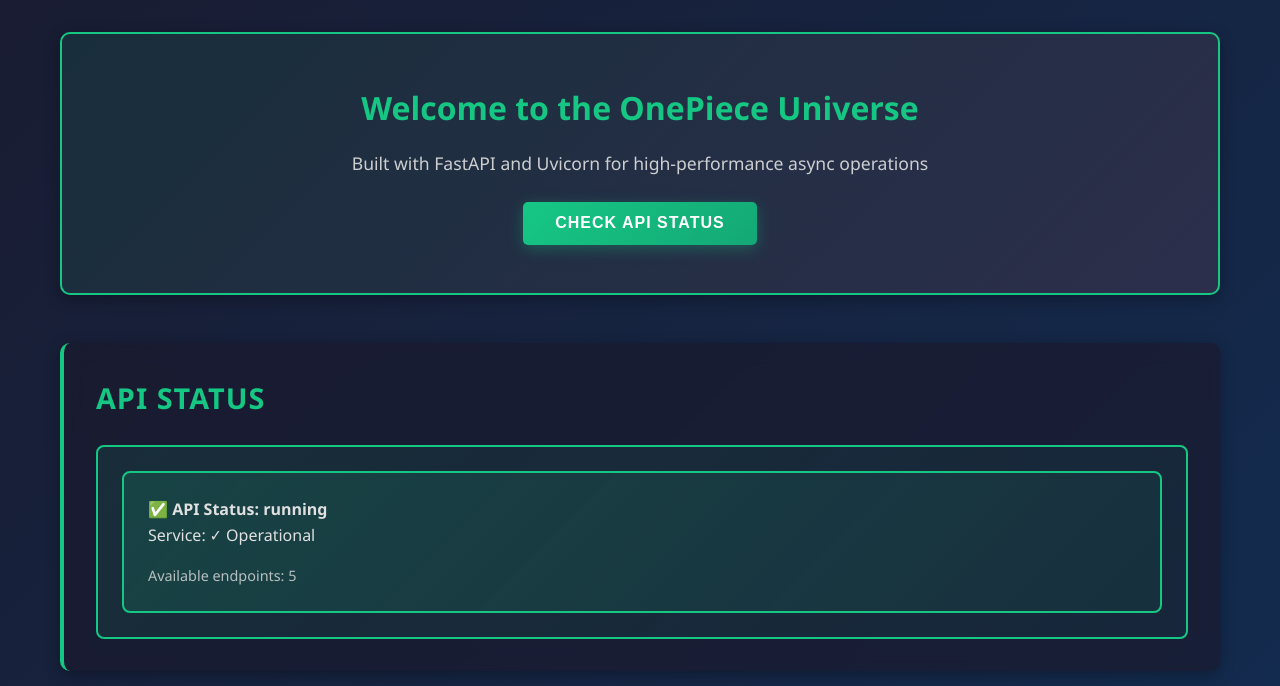
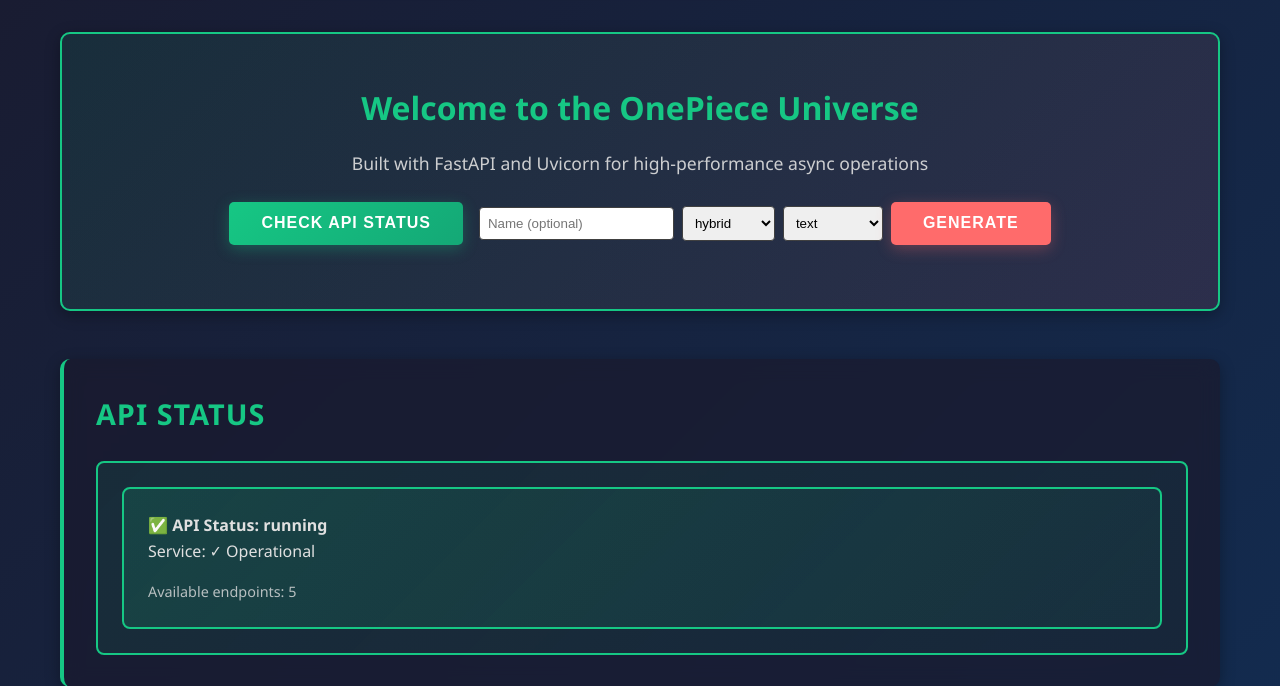
Before and after one commit to khalilabdulrahimentrepreneur-commits/oNEPIECE, a FastAPI app: page / in a window 1280 px wide. Shown: the part 255-941 px from the top of the page. Run offline with FastAPI, Linux system fonts and the light colour scheme.

Commit message:
feat: Mount Mindfighter engine to FastAPI app state, add lock + cache, wire dashboard generate UI

```diff
--- a/main.py
+++ b/main.py
@@ -13,7 +13,10 @@ import os
 from pathlib import Path
 from pydantic import BaseModel
 from typing import Any, Optional
-from mindfighter import generate, ProcessingStrategy, ContentType
+import asyncio
+import hashlib
+import json
+from mindfighter import generate, ProcessingStrategy, ContentType, mindfighter as mindfighter_instance
 
 # Initialize FastAPI application
 app = FastAPI(
@@ -97,6 +100,31 @@ async def health_check():
 
 
 # ============================================================================
+# STARTUP & SHUTDOWN EVENTS (Engine Mounting + Lock + Cache)
+# ============================================================================
+
+@app.on_event("startup")
+async def startup_event():
+    """Execute on application startup"""
+    # Mount the MindfighterEngine instance into the app state for DI
+    app.state.mindfighter = mindfighter_instance
+    app.state.mindfighter_lock = asyncio.Lock()
+    app.state.generate_cache = {}
+
+    print("🚀 FastAPI application starting...")
+    print(f"📁 Base directory: {BASE_DIR}")
+    print(f"🔧 Mindfighter Engine: Initialized")
+    print(f"🎯 API Documentation: http://localhost:8000/docs")
+    print(f"🧠 Mindfighter Ready: True")
+
+
+@app.on_event("shutdown")
+async def shutdown_event():
+    """Execute on application shutdown"""
+    print("🛑 FastAPI application shutting down...")
+
+
+# ============================================================================
 # HELLO WORLD - DIVE
 # ============================================================================
 
@@ -106,17 +134,22 @@ async def hello_world():
     try:
         base_message = "Hello, World!"
         # Generate a few variants using Mindfighter for demonstration
-        generated = generate(
-            input_data={"greeting": base_message},
-            strategy="hybrid",
-            content_type="text",
-            max_depth=1
-        )
-        return {
+        # Use the mounted engine for consistency
+        async with app.state.mindfighter_lock:
+            gen = await asyncio.to_thread(
+                app.state.mindfighter.generate,
+                {"greeting": base_message},
+                ProcessingStrategy.HYBRID,
+                ContentType.TEXT,
+                1
+            )
+        # gen is a GenerationResult object; format into public dict
+        response = {
             "message": base_message,
-            "mindfighter_variant": generated["output"],
-            "confidence": generated["confidence"]
+            "mindfighter_variant": gen.output,
+            "confidence": gen.confidence_score
         }
+        return response
     except Exception as e:
         raise HTTPException(status_code=500, detail=str(e))
 
@@ -128,19 +161,65 @@ async def hello_generate(req: HelloRequest):
         name = req.name or "World"
         greeting = f"Hello, {name}!"
 
-        result = generate(
-            input_data={"greeting": greeting, "name": name},
-            strategy=req.strategy,
-            content_type=req.content_type,
-            max_depth=req.max_depth
-        )
+        try:
+            strategy_enum = ProcessingStrategy[req.strategy.upper()]
+        except Exception:
+            strategy_enum = ProcessingStrategy.HYBRID
+        try:
+            content_type_enum = ContentType[req.content_type.upper()]
+        except Exception:
+            content_type_enum = ContentType.TEXT
+
+        # Use cache to short-circuit repeated calls
+        key_obj = {
+            "greeting": greeting,
+            "strategy": strategy_enum.value,
+            "content_type": content_type_enum.value,
+            "max_depth": req.max_depth
+        }
+        key_str = json.dumps(key_obj, sort_keys=True)
+        key = hashlib.sha256(key_str.encode()).hexdigest()
+
+        if key in app.state.generate_cache:
+            cached = app.state.generate_cache[key]
+            return {
+                "input_greeting": greeting,
+                "generated": cached["output"],
+                "strategy": cached["strategy"],
+                "confidence": cached["confidence"],
+                "processing_time": cached["processing_time"],
+                "cached": True
+            }
+
+        async with app.state.mindfighter_lock:
+            gen = await asyncio.to_thread(
+                app.state.mindfighter.generate,
+                {"greeting": greeting, "name": name},
+                strategy_enum,
+                content_type_enum,
+                req.max_depth
+            )
+
+        result = {
+            "output": gen.output,
+            "strategy": gen.strategy_used.value,
+            "processing_time": gen.processing_time,
+            "depth": gen.depth_reached,
+            "transformations": gen.transformations_applied,
+            "confidence": gen.confidence_score,
+            "metadata": gen.metadata
+        }
+
+        # Store in cache
+        app.state.generate_cache[key] = result
 
         return {
             "input_greeting": greeting,
             "generated": result["output"],
             "strategy": result["strategy"],
             "confidence": result["confidence"],
-            "processing_time": result["processing_time"]
+            "processing_time": result["processing_time"],
+            "cached": False
         }
     except Exception as e:
         raise HTTPException(status_code=400, detail=f"Hello generation failed: {str(e)}")
@@ -152,22 +231,61 @@ async def hello_generate(req: HelloRequest):
 
 @app.post("/api/v1/generate", tags=["Mindfighter"])
 async def api_generate(request: GenerationRequest):
-    """Generate content using Mindfighter algorithm
+    """Generate content using the mounted Mindfighter engine (persistent instance)
 
-    Strategies: semantic, syntactic, hybrid, recursive, iterative
-    Content Types: text, json, markdown, html, code
+    This implementation uses app.state.mindfighter with a lock and an in-memory cache
+    to provide consistent metrics and avoid duplicate heavy computations.
     """
     try:
-        result = generate(
-            input_data=request.data,
-            strategy=request.strategy,
-            content_type=request.content_type,
-            max_depth=request.max_depth
-        )
-        return {
-            "success": True,
-            "result": result
+        # resolve strategy/content_type enums
+        try:
+            strategy_enum = ProcessingStrategy[request.strategy.upper()]
+        except Exception:
+            strategy_enum = ProcessingStrategy.HYBRID
+        try:
+            content_type_enum = ContentType[request.content_type.upper()]
+        except Exception:
+            content_type_enum = ContentType.JSON
+
+        # prepare cache key
+        key_obj = {
+            "data": request.data,
+            "strategy": strategy_enum.value,
+            "content_type": content_type_enum.value,
+            "max_depth": request.max_depth
         }
+        key_str = json.dumps(key_obj, sort_keys=True, default=str)
+        key = hashlib.sha256(key_str.encode()).hexdigest()
+
+        if key in app.state.generate_cache:
+            cached = app.state.generate_cache[key]
+            return {"success": True, "cached": True, "result": cached}
+
+        # Run generation in threadpool to avoid blocking the event loop
+        async with app.state.mindfighter_lock:
+            gen = await asyncio.to_thread(
+                app.state.mindfighter.generate,
+                request.data,
+                strategy_enum,
+                content_type_enum,
+                request.max_depth
+            )
+
+        result = {
+            "output": gen.output,
+            "strategy": gen.strategy_used.value,
+            "processing_time": gen.processing_time,
+            "depth": gen.depth_reached,
+            "transformations": gen.transformations_applied,
+            "confidence": gen.confidence_score,
+            "metadata": gen.metadata
+        }
+
+        # cache result
+        app.state.generate_cache[key] = result
+
+        return {"success": True, "cached": False, "result": result}
+
     except Exception as e:
         raise HTTPException(status_code=400, detail=f"Generation failed: {str(e)}")
 
@@ -377,26 +495,6 @@ async def general_exception_handler(request: Request, exc: Exception):
     )
 
 
-# ============================================================================
-# STARTUP & SHUTDOWN EVENTS
-# ============================================================================
-
-@app.on_event("startup")
-async def startup_event():
-    """Execute on application startup"""
-    print("🚀 FastAPI application starting...")
-    print(f"📁 Base directory: {BASE_DIR}")
-    print(f"🔧 Mindfighter Engine: Initialized")
-    print(f"🎯 API Documentation: http://localhost:8000/docs")
-    print(f"🧠 Mindfighter Ready: True")
-
-
-@app.on_event("shutdown")
-async def shutdown_event():
-    """Execute on application shutdown"""
-    print("🛑 FastAPI application shutting down...")
-
-
 if __name__ == "__main__":
     import uvicorn
 
--- a/static/js/app.js
+++ b/static/js/app.js
@@ -24,7 +24,8 @@ async function apiCall(endpoint, options = {}) {
         });
 
         if (!response.ok) {
-            throw new Error(`API Error: ${response.status} ${response.statusText}`);
+            const txt = await response.text();
+            throw new Error(`API Error: ${response.status} ${response.statusText} - ${txt}`);
         }
 
         return await response.json();
@@ -68,6 +69,70 @@ async function checkHealth() {
             </div>
         `;
     }
+}
+
+// ============================================================================
+// GENERATE FROM DASHBOARD
+// ============================================================================
+
+/**
+ * Trigger Mindfighter generation from the dashboard UI
+ */
+async function generateFromDashboard(payload) {
+    const resultBox = document.getElementById('generate-result');
+    try {
+        resultBox.innerHTML = '<div class="spinner"></div>';
+        const res = await fetch(`${API_BASE_URL}/generate`, {
+            method: 'POST',
+            headers: {'Content-Type': 'application/json'},
+            body: JSON.stringify(payload)
+        });
+        const data = await res.json();
+
+        if (!data.success) {
+            throw new Error('Generation failed');
+        }
+
+        const result = data.result;
+        const pretty = typeof result.output === 'object' ? JSON.stringify(result.output, null, 2) : String(result.output);
+
+        resultBox.innerHTML = `
+            <div class="section">
+                <h4>Generated Artifact</h4>
+                <pre style="text-align:left; white-space:pre-wrap; background:#0b1220; padding:1rem; border-radius:6px;">${escapeHtml(pretty)}</pre>
+                <p><strong>Strategy:</strong> ${result.strategy}</p>
+                <p><strong>Confidence:</strong> ${result.confidence}</p>
+                <p><strong>Processing Time:</strong> ${result.processing_time}s</p>
+            </div>
+        `;
+    } catch (err) {
+        resultBox.innerHTML = `<div class="section"><p style="color:var(--error-color);">Generation error: ${err.message}</p></div>`;
+    }
+}
+
+// Escape HTML to avoid injection in pre blocks
+function escapeHtml(str) {
+    return str.replace(/[&<>"']/g, function(m) { return ({'&':'&amp;','<':'&lt;','>':'&gt;','"':'&quot;',"'":"&#39;"})[m]; });
+}
+
+// Bind generate button
+function bindGenerateButton() {
+    const btn = document.getElementById('generate-btn');
+    if (!btn) return;
+    btn.addEventListener('click', function() {
+        const name = document.getElementById('generate-name').value || undefined;
+        const strategy = document.getElementById('generate-strategy').value;
+        const content_type = document.getElementById('generate-content').value;
+
+        const payload = {
+            data: { name: name },
+            strategy: strategy,
+            content_type: content_type,
+            max_depth: 2
+        };
+
+        generateFromDashboard(payload);
+    });
 }
 
 // ============================================================================
@@ -209,6 +274,7 @@ document.addEventListener('DOMContentLoaded', function() {
 
     // Setup event listeners
     setupEventListeners();
+    bindGenerateButton();
 
     console.log('✅ Dashboard Ready');
 });
--- a/templates/index.html
+++ b/templates/index.html
@@ -27,7 +27,31 @@
             <section class="hero">
                 <h2>Welcome to the OnePiece Universe</h2>
                 <p>Built with FastAPI and Uvicorn for high-performance async operations</p>
-                <button class="btn" onclick="checkHealth()">Check API Status</button>
+                <div style="display:flex; gap:1rem; justify-content:center; margin-top:1rem;">
+                    <button class="btn" onclick="checkHealth()">Check API Status</button>
+
+                    <!-- Generate controls -->
+                    <div style="display:flex; gap:0.5rem; align-items:center;">
+                        <input id="generate-name" type="text" placeholder="Name (optional)" style="padding:0.5rem;border-radius:4px;border:1px solid #404040;">
+                        <select id="generate-strategy" style="padding:0.5rem;border-radius:4px;border:1px solid #404040;">
+                            <option value="hybrid">hybrid</option>
+                            <option value="semantic">semantic</option>
+                            <option value="syntactic">syntactic</option>
+                            <option value="recursive">recursive</option>
+                            <option value="iterative">iterative</option>
+                        </select>
+                        <select id="generate-content" style="padding:0.5rem;border-radius:4px;border:1px solid #404040;">
+                            <option value="text">text</option>
+                            <option value="json">json</option>
+                            <option value="markdown">markdown</option>
+                            <option value="html">html</option>
+                            <option value="code">code</option>
+                        </select>
+                        <button id="generate-btn" class="btn btn-secondary">Generate</button>
+                    </div>
+                </div>
+
+                <div id="generate-result" style="margin-top:1rem; text-align:center;"></div>
             </section>
 
             <!-- API Status -->
```
